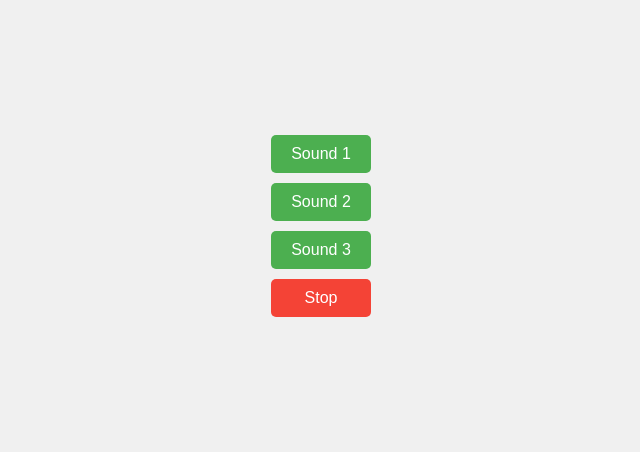
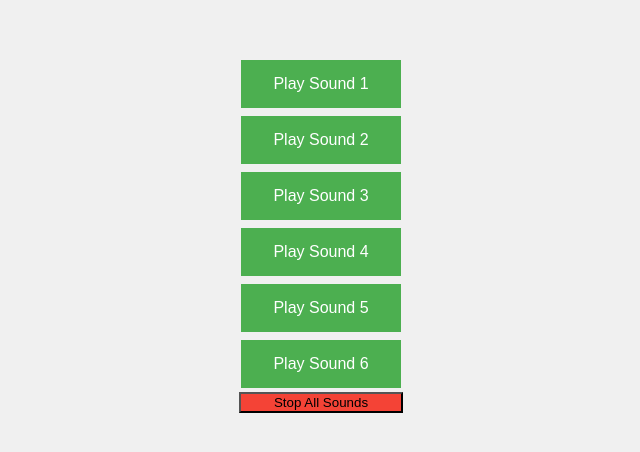
Before and after one commit to acciojob/Soundbar-Maeinukhan63, a website: page main.html in a window 1280 px wide. Shown: the part 174-626 px from the top of the page, without its empty margins (319-959 px from the left). Drawn offline with Linux system fonts and the light colour scheme.

Commit message:
created a submission

```diff
--- a/main.html
+++ b/main.html
@@ -7,12 +7,17 @@
 </head>
 
 <body>
-    <section id="buttons">
-        <button class="btn" data-sound="sound1">Sound 1</button>
-        <button class="btn" data-sound="sound2">Sound 2</button>
-        <button class="btn" data-sound="sound3">Sound 3</button>
-        <button class="stop">Stop</button>
-    </section>
+   <div id="buttons">
+        <button class="btn" data-sound="audio1">Play Sound 1</button>
+        <button class="btn" data-sound="audio2">Play Sound 2</button>
+        <button class="btn" data-sound="audio3">Play Sound 3</button>
+        <button class="btn" data-sound="audio4">Play Sound 4</button>
+        <button class="btn" data-sound="audio5">Play Sound 5</button>
+        <button class="btn" data-sound="audio6">Play Sound 6</button>
+        <button class="stop">Stop All Sounds</button>
+    </div>
+
+
 
     <script type="text/javascript" src="./script.js"></script>
 </body>
--- a/script.js
+++ b/script.js
@@ -1,36 +1,25 @@
-//your JS code here. If required.
-// script.js
-
-// Create a variable to hold the currently playing audio
  let currentAudio = null;
 
-// Function to play a sound
         function playSound(soundName) {
-    // Stop any currently playing audio
             if (currentAudio) {
                 currentAudio.pause();
-        currentAudio.currentTime = 0; // Reset playback position
+                currentAudio.currentTime = 0;
             }
-
-    // Create a new audio element
             currentAudio = new Audio(`sounds/${soundName}.mp3`);
             currentAudio.play();
         }
 
-// Function to handle button clicks
         function handleButtonClick(event) {
             const button = event.target;
             if (button.classList.contains('btn')) {
                 const soundName = button.getAttribute('data-sound');
                 playSound(soundName);
             } else if (button.classList.contains('stop')) {
-        // Stop button clicked
                 if (currentAudio) {
                     currentAudio.pause();
-            currentAudio.currentTime = 0; // Reset playback position
+                    currentAudio.currentTime = 0;
                 }
             }
         }
 
-// Attach event listeners to the buttons
         document.getElementById('buttons').addEventListener('click', handleButtonClick);
--- a/styles.css
+++ b/styles.css
@@ -1,45 +1,27 @@
-/*  your css code here. If applicable */
-/* styles.css */
 body {
             font-family: Arial, sans-serif;
             display: flex;
             justify-content: center;
             align-items: center;
             height: 100vh;
-    margin: 0;
             background-color: #f0f0f0;
         }
-
         #buttons {
             display: flex;
             flex-direction: column;
-    gap: 10px;
         }
-
         .btn {
-    padding: 10px 20px;
+            background-color: #4CAF50; /* Green */
             border: none;
-    background-color: #4CAF50;
             color: white;
+            padding: 15px 32px;
+            text-align: center;
+            text-decoration: none;
+            display: inline-block;
             font-size: 16px;
+            margin: 4px 2px;
             cursor: pointer;
-    border-radius: 5px;
         }
-
-.btn:hover {
-    background-color: #45a049;
+        .stop {
+            background-color: #f44336; /* Red */
         }
-
-.stop {
-    padding: 10px 20px;
-    border: none;
-    background-color: #f44336;
-    color: white;
-    font-size: 16px;
-    cursor: pointer;
-    border-radius: 5px;
-}
-
-.stop:hover {
-    background-color: #e53935;
-}
```
Lines whose indentation alone changed are shown as unchanged.
